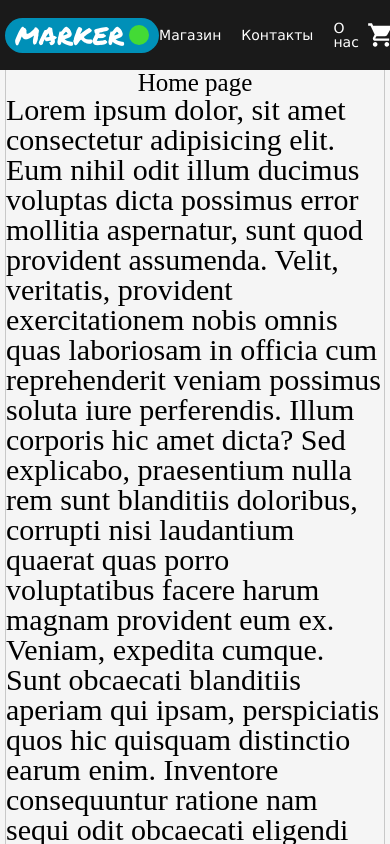
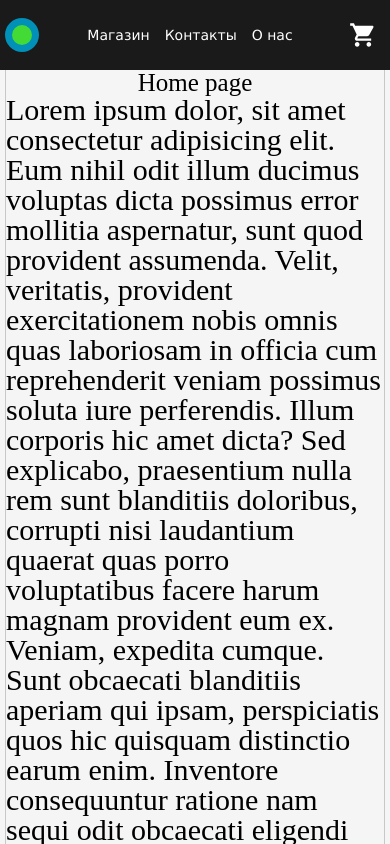
Before and after one commit to olegpl1993/marker-shop, a Next.js app: page / in a window 390 px wide. Shown: the top 844 px of the page. Built offline with nearby package versions, Linux system fonts and the light colour scheme.

Commit message:
feat: header footer adaptiv

```diff
--- a/src/components/Footer/Footer.scss
+++ b/src/components/Footer/Footer.scss
@@ -9,7 +9,7 @@ footer {
   display: flex;
   align-items: center;
   justify-content: center;
-  gap: 20px;
+  gap: 15px;
 
   &__link {
     font-family: Verdana, Geneva, Tahoma, sans-serif;
--- a/src/components/Header/Header.scss
+++ b/src/components/Header/Header.scss
@@ -9,7 +9,7 @@
   display: flex;
   align-items: center;
   justify-content: center;
-  gap: 20px;
+  gap: 15px;
 
   &__link {
     font-family: Verdana, Geneva, Tahoma, sans-serif;
--- a/src/components/Logo/Logo.scss
+++ b/src/components/Logo/Logo.scss
@@ -9,10 +9,17 @@
   padding-right: 10px;
   padding-top: 5px;
   padding-bottom: 5px;
+  @media (max-width: 500px) {
+    border-radius: 50%;
+    padding: 7px;
+  }
 
   &__text {
     font-size: 25px;
     color: rgb(255, 255, 255);
+    @media (max-width: 500px) {
+      display: none;
+    }
   }
 
   &__point {
```
